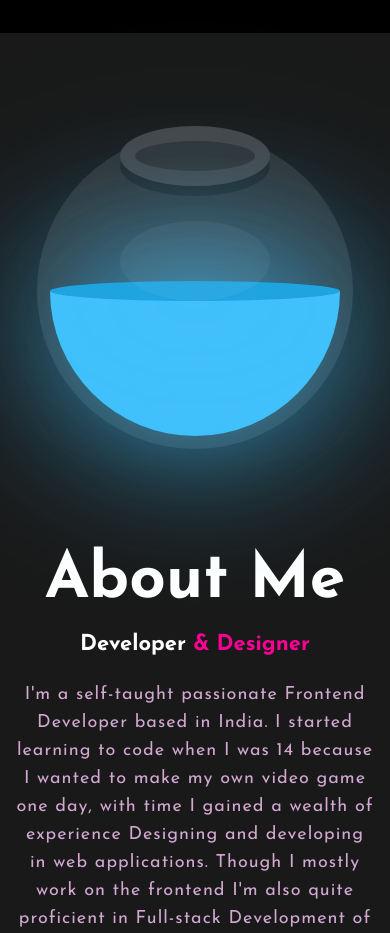
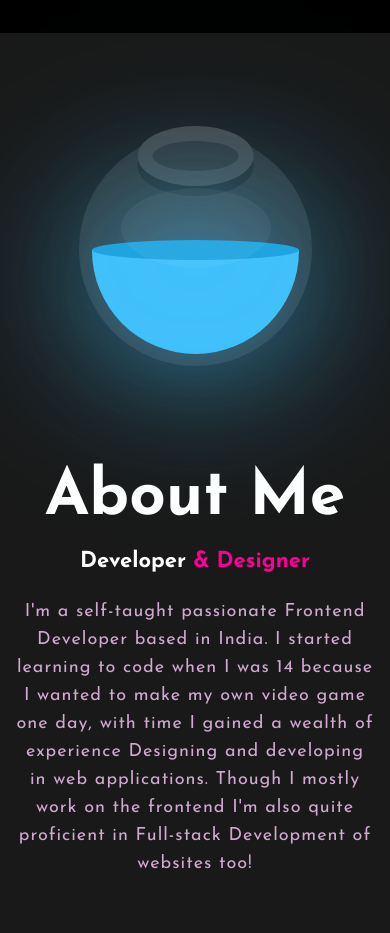
Before and after one commit to swazkit/Portfolio-site, a plain HTML site: page index.html in a window 390 px wide. Shown: the part 840-1773 px from the top of the page. Drawn offline with nearby package versions, Linux system fonts and the light colour scheme.

Commit message:
Permanently fixed responsiveness

```diff
--- a/css/styles.css
+++ b/css/styles.css
@@ -641,4 +641,9 @@ nav {
     .card {
         width: 275px;
     }
+
+    .bowl {
+        width: 217px;
+        height: 217px;
+    }
 }
```
